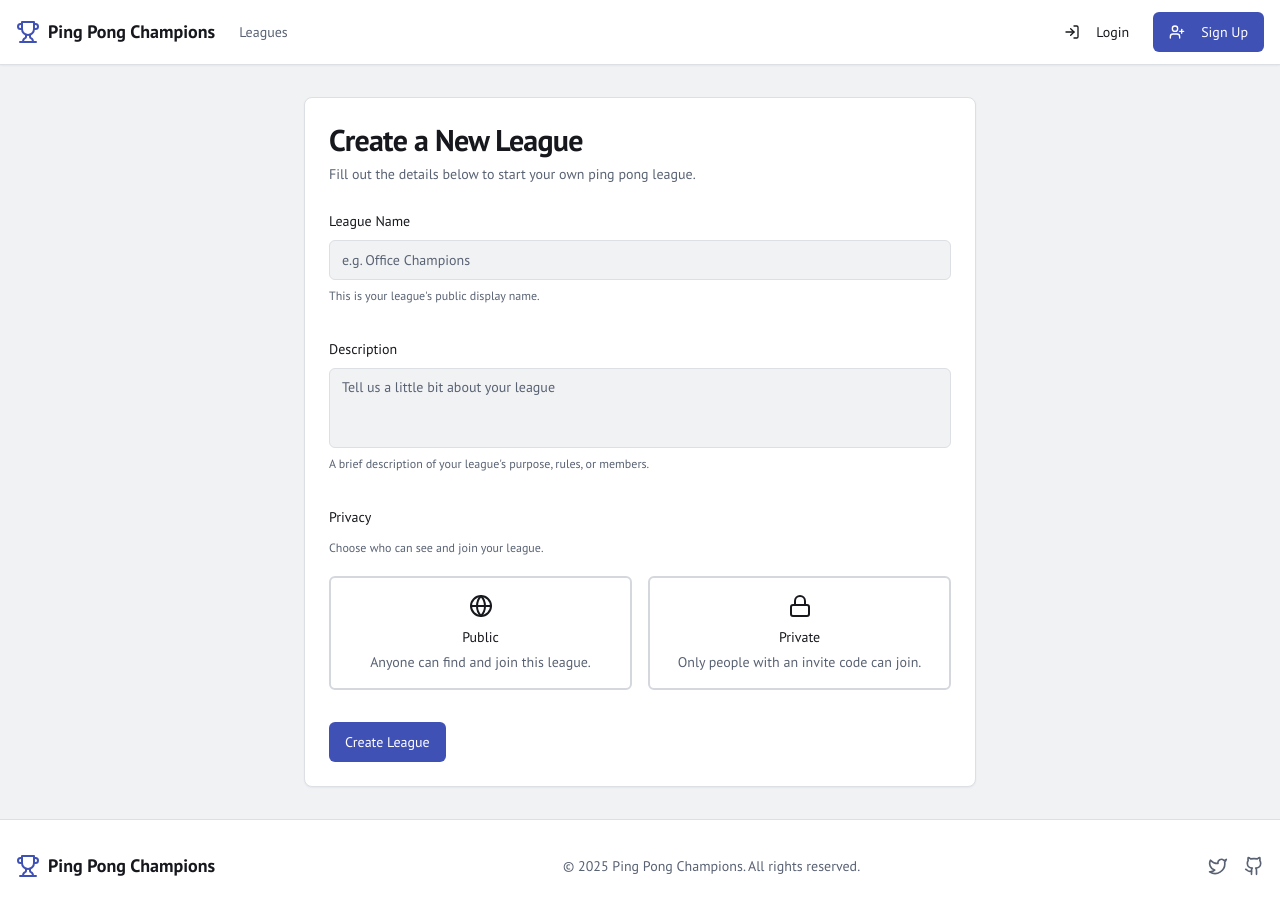
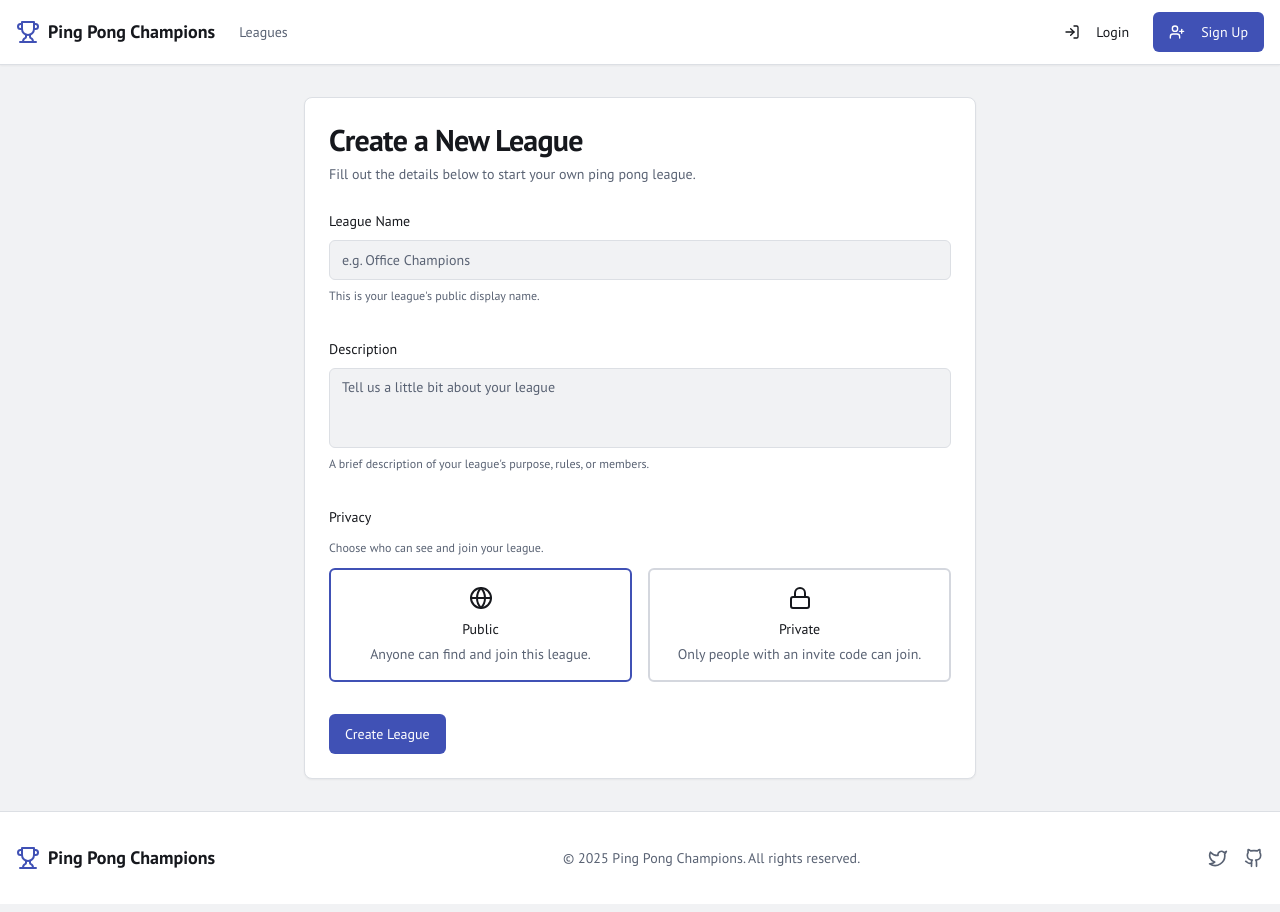
Before and after one commit to ggzhan/PingPongChampions, a Next.js app: page /leagues/create in a window 1280 px wide. Built offline with nearby package versions, Linux system fonts and the light colour scheme.

Commit message:
i can see the options "public" or "private" when i create a new league n

```diff
--- a/src/app/(app)/leagues/create/page.tsx
+++ b/src/app/(app)/leagues/create/page.tsx
@@ -149,20 +149,22 @@ export default function CreateLeaguePage() {
                                   className="grid grid-cols-1 md:grid-cols-2 gap-4"
                                 >
                                   <FormItem>
-                                    <RadioGroupItem value="public" id="public" className="sr-only" />
-                                     <Label htmlFor="public" className="flex flex-col items-center justify-center rounded-md border-2 border-muted bg-popover p-4 hover:bg-accent hover:text-accent-foreground peer-data-[state=checked]:border-primary [&:has([data-state=checked])]:border-primary cursor-pointer">
+                                     <Label
+                                        htmlFor="public"
+                                        className="flex flex-col items-center justify-center rounded-md border-2 border-muted bg-popover p-4 hover:bg-accent hover:text-accent-foreground peer-data-[state=checked]:border-primary [&:has([data-state=checked])]:border-primary cursor-pointer"
+                                     >
+                                        <RadioGroupItem value="public" id="public" className="sr-only" />
                                         <Globe className="mb-3 h-6 w-6" />
                                         Public
                                         <p className="text-sm font-normal text-muted-foreground mt-2 text-center">Anyone can find and join this league.</p>
                                     </Label>
                                   </FormItem>
                                   <FormItem>
-                                    <RadioGroupItem
-                                      value="private"
-                                      id="private"
-                                      className="sr-only"
-                                    />
-                                    <Label htmlFor="private" className="flex flex-col items-center justify-center rounded-md border-2 border-muted bg-popover p-4 hover:bg-accent hover:text-accent-foreground peer-data-[state=checked]:border-primary [&:has([data-state=checked])]:border-primary cursor-pointer">
+                                    <Label
+                                      htmlFor="private"
+                                      className="flex flex-col items-center justify-center rounded-md border-2 border-muted bg-popover p-4 hover:bg-accent hover:text-accent-foreground peer-data-[state=checked]:border-primary [&:has([data-state=checked])]:border-primary cursor-pointer"
+                                    >
+                                        <RadioGroupItem value="private" id="private" className="sr-only" />
                                         <Lock className="mb-3 h-6 w-6" />
                                         Private
                                         <p className="text-sm font-normal text-muted-foreground mt-2 text-center">Only people with an invite code can join.</p>
```
